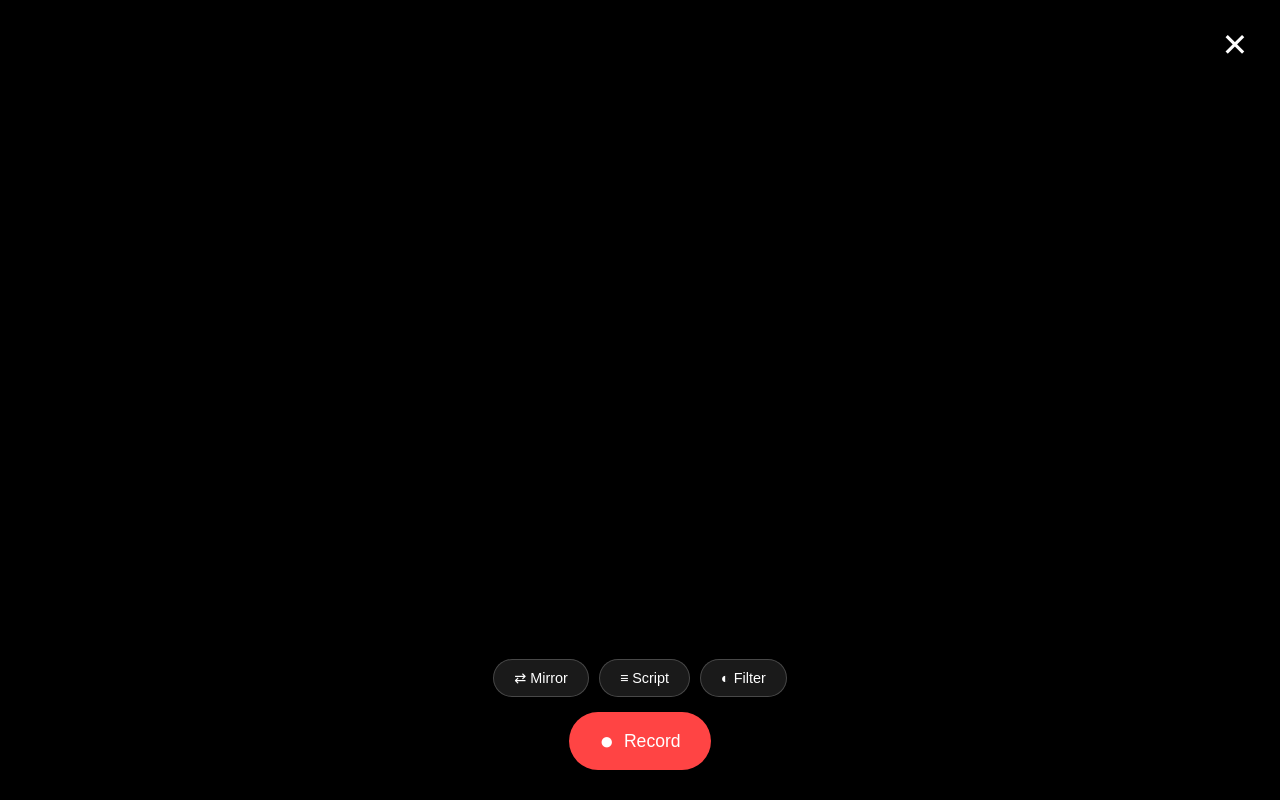
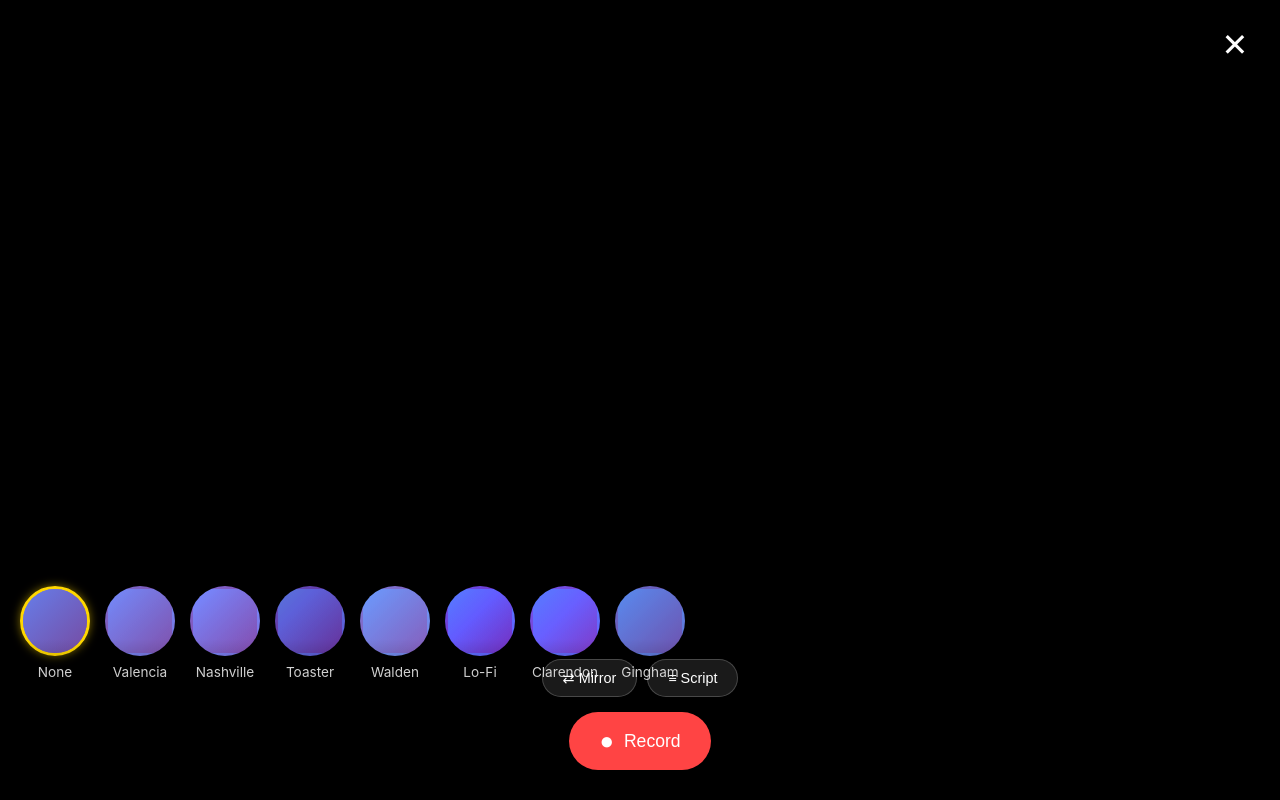
Before and after one commit to samanyuahuja/thoxt-reel, a Flask app: page /recorder in a window 1280 px wide. Run offline with Flask 3, Linux system fonts and the light colour scheme; some libraries are stand-ins or nearby versions.

Commit message:
Add Instagram-style filters to the video recording page
Introduces a new sidebar for 8 Instagram-style filters (Valencia, Nashville, Toaster, Walden, Lo-Fi, Clarendon, Gingham) to the video recording page, updating `recorder.js` to apply these filters via canvas context and `style.css` to style the new sidebar and filter elements. Also modifies `replit.md` to document the new feature.

Replit-Commit-Author: Agent
Replit-Commit-Session-Id: b0ea5e1e-def6-4e92-9676-9cb2443a8577
Replit-Commit-Checkpoint-Type: full_checkpoint
Replit-Commit-Screenshot-Url: https://storage.googleapis.com/screenshot-production-us-central1/b9c78812-f9f8-440f-a519-930a658d5243/b0ea5e1e-def6-4e92-9676-9cb2443a8577/PaI7Zdz

```diff
--- a/static/css/style.css
+++ b/static/css/style.css
@@ -1243,3 +1243,111 @@ button:disabled {
         font-size: 1.2rem;
     }
 }
+
+/* Filters Sidebar (Instagram-style) */
+.filters-sidebar {
+    position: absolute;
+    bottom: 100px;
+    left: 0;
+    right: 0;
+    padding: 10px 20px;
+    background: linear-gradient(to top, rgba(0,0,0,0.8) 0%, transparent 100%);
+    z-index: 50;
+    overflow-x: auto;
+    overflow-y: hidden;
+}
+
+.filters-list {
+    display: flex;
+    gap: 15px;
+    padding: 10px 0;
+}
+
+.filter-item {
+    display: flex;
+    flex-direction: column;
+    align-items: center;
+    gap: 8px;
+    cursor: pointer;
+    flex-shrink: 0;
+    transition: transform 0.2s;
+}
+
+.filter-item:hover {
+    transform: scale(1.05);
+}
+
+.filter-item.active .filter-thumbnail {
+    border-color: #ffd700;
+    box-shadow: 0 0 10px rgba(255, 215, 0, 0.5);
+}
+
+.filter-thumbnail {
+    width: 70px;
+    height: 70px;
+    border-radius: 50%;
+    border: 3px solid transparent;
+    overflow: hidden;
+    transition: all 0.3s;
+    background: linear-gradient(135deg, #667eea 0%, #764ba2 100%);
+    display: flex;
+    align-items: center;
+    justify-content: center;
+}
+
+.filter-preview-thumb {
+    width: 100%;
+    height: 100%;
+    background: inherit;
+}
+
+/* Instagram filter styles for thumbnails */
+.filter-thumbnail.valencia {
+    filter: contrast(1.08) brightness(1.08) sepia(0.08);
+}
+
+.filter-thumbnail.nashville {
+    filter: sepia(0.2) contrast(1.2) brightness(1.05) saturate(1.2);
+}
+
+.filter-thumbnail.toaster {
+    filter: contrast(1.5) brightness(0.9) sepia(0.1);
+}
+
+.filter-thumbnail.walden {
+    filter: brightness(1.1) hue-rotate(-10deg) sepia(0.3) saturate(1.6);
+}
+
+.filter-thumbnail.lofi {
+    filter: saturate(1.1) contrast(1.5);
+}
+
+.filter-thumbnail.clarendon {
+    filter: contrast(1.2) saturate(1.35);
+}
+
+.filter-thumbnail.gingham {
+    filter: brightness(1.05) hue-rotate(-10deg);
+}
+
+.filter-item span {
+    color: #fff;
+    font-size: 0.85rem;
+    text-align: center;
+    text-shadow: 0 1px 3px rgba(0,0,0,0.8);
+}
+
+@media (max-width: 768px) {
+    .filters-sidebar {
+        bottom: 80px;
+    }
+
+    .filter-thumbnail {
+        width: 60px;
+        height: 60px;
+    }
+
+    .filter-item span {
+        font-size: 0.75rem;
+    }
+}
--- a/static/js/recorder.js
+++ b/static/js/recorder.js
@@ -75,14 +75,26 @@ async function startRecording() {
                 // Apply filter if needed
                 if (currentFilter !== 'none') {
                     switch (currentFilter) {
-                        case 'grayscale':
-                            canvasContext.filter = 'grayscale(100%)';
+                        case 'valencia':
+                            canvasContext.filter = 'contrast(1.08) brightness(1.08) sepia(0.08)';
                             break;
-                        case 'sepia':
-                            canvasContext.filter = 'sepia(100%)';
+                        case 'nashville':
+                            canvasContext.filter = 'sepia(0.2) contrast(1.2) brightness(1.05) saturate(1.2)';
                             break;
-                        case 'invert':
-                            canvasContext.filter = 'invert(100%)';
+                        case 'toaster':
+                            canvasContext.filter = 'contrast(1.5) brightness(0.9) sepia(0.1)';
+                            break;
+                        case 'walden':
+                            canvasContext.filter = 'brightness(1.1) hue-rotate(-10deg) sepia(0.3) saturate(1.6)';
+                            break;
+                        case 'lofi':
+                            canvasContext.filter = 'saturate(1.1) contrast(1.5)';
+                            break;
+                        case 'clarendon':
+                            canvasContext.filter = 'contrast(1.2) saturate(1.35)';
+                            break;
+                        case 'gingham':
+                            canvasContext.filter = 'brightness(1.05) hue-rotate(-10deg)';
                             break;
                     }
                 }
@@ -186,34 +198,55 @@ function toggleTeleprompter() {
     teleprompterBtn.classList.toggle('active', showTeleprompter);
 }
 
-// Filter toggle (cycle through filters)
-function toggleFilter() {
-    const filters = ['none', 'grayscale', 'sepia', 'invert'];
-    const currentIndex = filters.indexOf(currentFilter);
-    currentFilter = filters[(currentIndex + 1) % filters.length];
-
-    applyFilter();
-    filterBtn.classList.toggle('active', currentFilter !== 'none');
-    filterBtn.textContent = currentFilter === 'none' ? '◐ Filter' : `◐ ${currentFilter}`;
-}
-
-function applyFilter() {
+// Instagram-style filters
+function applyFilter(filterName) {
+    currentFilter = filterName;
     let filterValue = 'none';
 
-    switch (currentFilter) {
-        case 'grayscale':
-            filterValue = 'grayscale(100%)';
+    switch (filterName) {
+        case 'valencia':
+            filterValue = 'contrast(1.08) brightness(1.08) sepia(0.08)';
             break;
-        case 'sepia':
-            filterValue = 'sepia(100%)';
+        case 'nashville':
+            filterValue = 'sepia(0.2) contrast(1.2) brightness(1.05) saturate(1.2)';
             break;
-        case 'invert':
-            filterValue = 'invert(100%)';
+        case 'toaster':
+            filterValue = 'contrast(1.5) brightness(0.9) sepia(0.1)';
+            break;
+        case 'walden':
+            filterValue = 'brightness(1.1) hue-rotate(-10deg) sepia(0.3) saturate(1.6)';
+            break;
+        case 'lofi':
+            filterValue = 'saturate(1.1) contrast(1.5)';
+            break;
+        case 'clarendon':
+            filterValue = 'contrast(1.2) saturate(1.35)';
+            break;
+        case 'gingham':
+            filterValue = 'brightness(1.05) hue-rotate(-10deg)';
+            break;
+        case 'none':
+        default:
+            filterValue = 'none';
             break;
     }
 
     videoPreview.style.filter = filterValue;
 }
+
+// Filter item click handlers
+document.querySelectorAll('.filter-item').forEach(item => {
+    item.addEventListener('click', () => {
+        const filterName = item.dataset.filter;
+
+        // Update active state
+        document.querySelectorAll('.filter-item').forEach(i => i.classList.remove('active'));
+        item.classList.add('active');
+
+        // Apply filter
+        applyFilter(filterName);
+    });
+});
 
 // Save modal
 function showSaveModal() {
@@ -302,7 +335,6 @@ recordBtn.addEventListener('click', startRecording);
 stopBtn.addEventListener('click', stopRecording);
 mirrorBtn.addEventListener('click', toggleMirror);
 teleprompterBtn.addEventListener('click', toggleTeleprompter);
-filterBtn.addEventListener('click', toggleFilter);
 saveReelBtn.addEventListener('click', saveReel);
 cancelSaveBtn.addEventListener('click', () => {
     hideSaveModal();
--- a/templates/recorder.html
+++ b/templates/recorder.html
@@ -20,6 +20,60 @@
         </div>
     </div>
 
+    <!-- Filters Sidebar (Instagram-style) -->
+    <div class="filters-sidebar" id="filters-sidebar" data-testid="filters-sidebar">
+        <div class="filters-list">
+            <div class="filter-item active" data-filter="none" data-testid="filter-none">
+                <div class="filter-thumbnail">
+                    <div class="filter-preview-thumb"></div>
+                </div>
+                <span>None</span>
+            </div>
+            <div class="filter-item" data-filter="valencia" data-testid="filter-valencia">
+                <div class="filter-thumbnail valencia">
+                    <div class="filter-preview-thumb"></div>
+                </div>
+                <span>Valencia</span>
+            </div>
+            <div class="filter-item" data-filter="nashville" data-testid="filter-nashville">
+                <div class="filter-thumbnail nashville">
+                    <div class="filter-preview-thumb"></div>
+                </div>
+                <span>Nashville</span>
+            </div>
+            <div class="filter-item" data-filter="toaster" data-testid="filter-toaster">
+                <div class="filter-thumbnail toaster">
+                    <div class="filter-preview-thumb"></div>
+                </div>
+                <span>Toaster</span>
+            </div>
+            <div class="filter-item" data-filter="walden" data-testid="filter-walden">
+                <div class="filter-thumbnail walden">
+                    <div class="filter-preview-thumb"></div>
+                </div>
+                <span>Walden</span>
+            </div>
+            <div class="filter-item" data-filter="lofi" data-testid="filter-lofi">
+                <div class="filter-thumbnail lofi">
+                    <div class="filter-preview-thumb"></div>
+                </div>
+                <span>Lo-Fi</span>
+            </div>
+            <div class="filter-item" data-filter="clarendon" data-testid="filter-clarendon">
+                <div class="filter-thumbnail clarendon">
+                    <div class="filter-preview-thumb"></div>
+                </div>
+                <span>Clarendon</span>
+            </div>
+            <div class="filter-item" data-filter="gingham" data-testid="filter-gingham">
+                <div class="filter-thumbnail gingham">
+                    <div class="filter-preview-thumb"></div>
+                </div>
+                <span>Gingham</span>
+            </div>
+        </div>
+    </div>
+
     <!-- Controls -->
     <div class="controls">
         <div class="control-row">
@@ -28,9 +82,6 @@
             </button>
             <button id="teleprompter-btn" class="control-btn" data-testid="button-teleprompter">
                 ≡ Script
-            </button>
-            <button id="filter-btn" class="control-btn" data-testid="button-filter">
-                ◐ Filter
             </button>
         </div>
 
```
Also changed, not shown: replit.md (+1 -0 lines).
